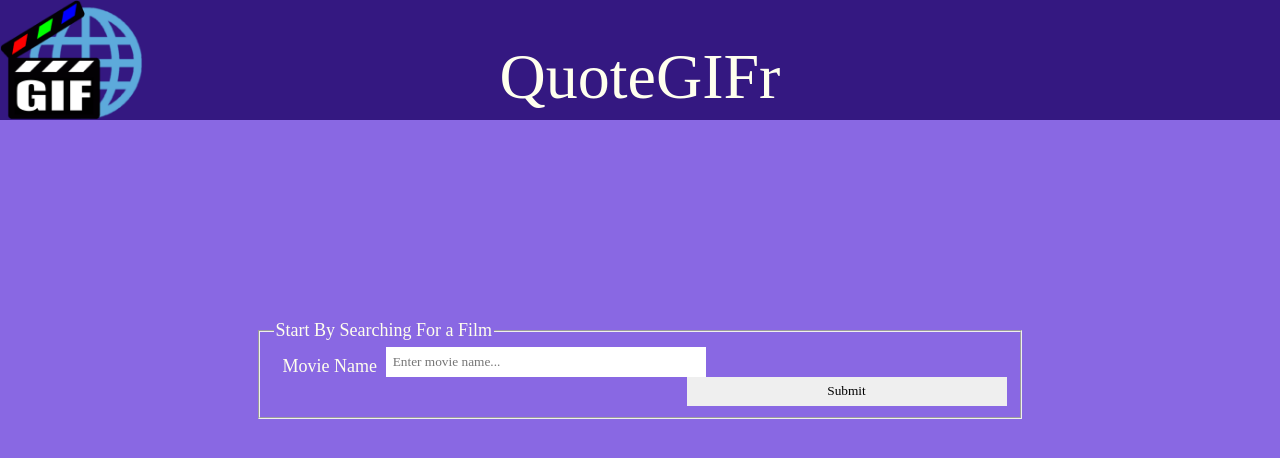
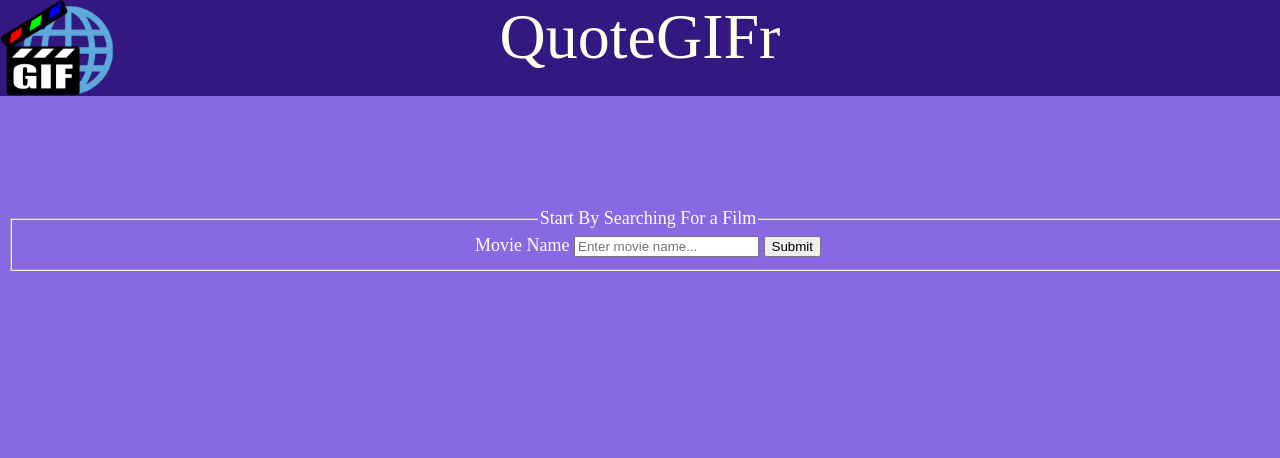
Before and after one commit to Acera-chan/QuoteGIFr, a Flask app: page / in a window 1280 px wide. Shown: the top 458 px of the page. Run offline with Flask 2, Linux system fonts and the light colour scheme; parts of the project's set-up code (start-up, migrations or seed data) failed here and were passed over.

Commit message:
Added Eli's stylesheet

```diff
--- a/codebase/static/style.css
+++ b/codebase/static/style.css
@@ -10,9 +10,9 @@ header {
     background-color: #341881;
     font-family: "Varela Round";
     color: #ffffee;
-    padding-top: 5vh;
+    padding-top: 0vh;
     width: 100vw;
-    height: 10vh;
+    height: 12vh;
     text-align: center;
     vertical-align: 10%;
     font-size: 8vh;
@@ -27,12 +27,32 @@ body {
     font-family: "Corbel";
     font-size: large;
     color: #ffffee;
-    /*background-image: url("CSS Background2.jpg"); */
     background-color: #8968e3;
     background-repeat: no-repeat;
     background-size: cover;
 }
-footer{
+
+#filmSearchForm, #quoteSearchForm {
+    position:absolute;
+    text-align:center;
+    width:100vw;
+    top:25vh;
+}
+
+#filmSelectForms, #quoteSelectForms {
+    position:absolute;
+    text-align:center;
+    width:100vw;
+    top:45vh;
+}
+
+#errorMsg {
+    position:absolute;
+    text-align:center;
+    width:100vw;
+    top:45vh;
+}
+/*footer{
     position: fixed;
     bottom: 0px;
     left: 0px;
@@ -114,4 +134,4 @@ table{
     margin-left: auto;
     margin-right: auto;
     width: 50%;
-}
+}*/
```
